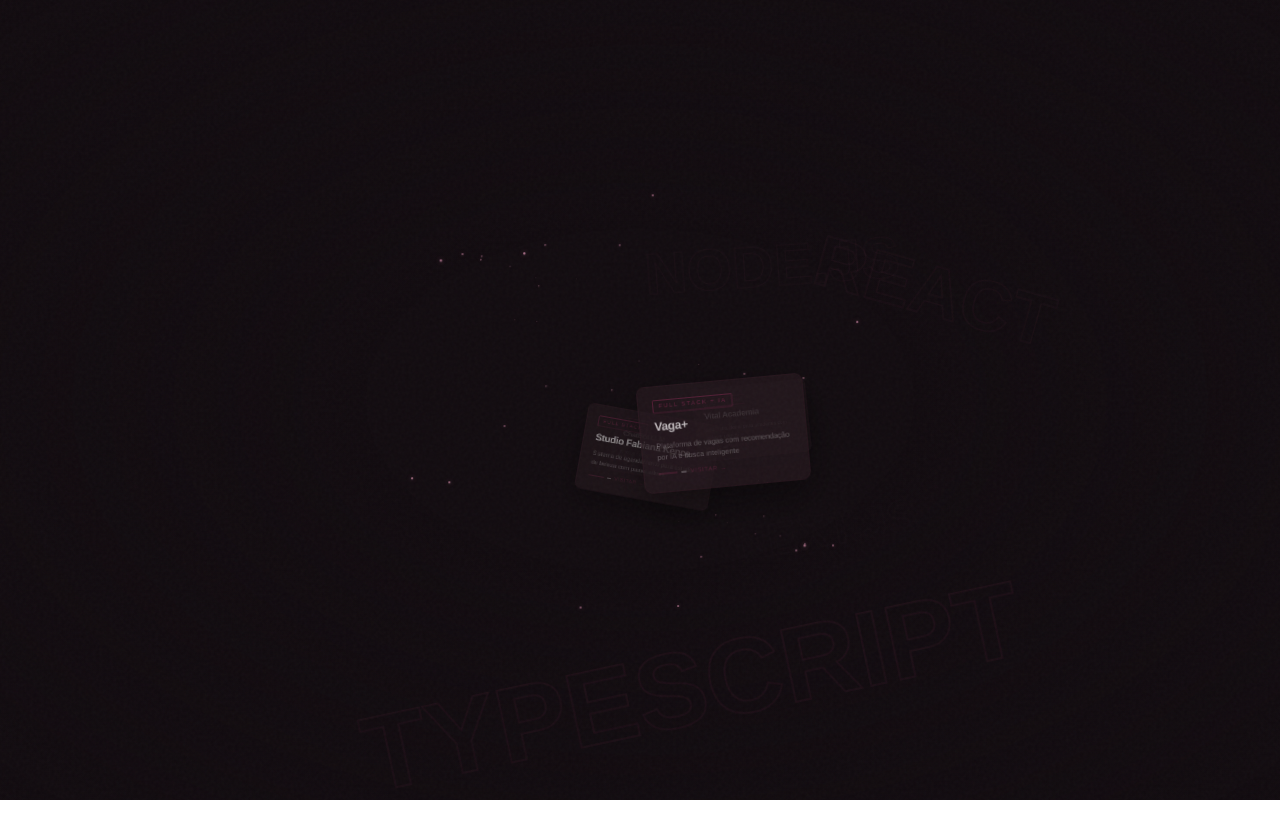
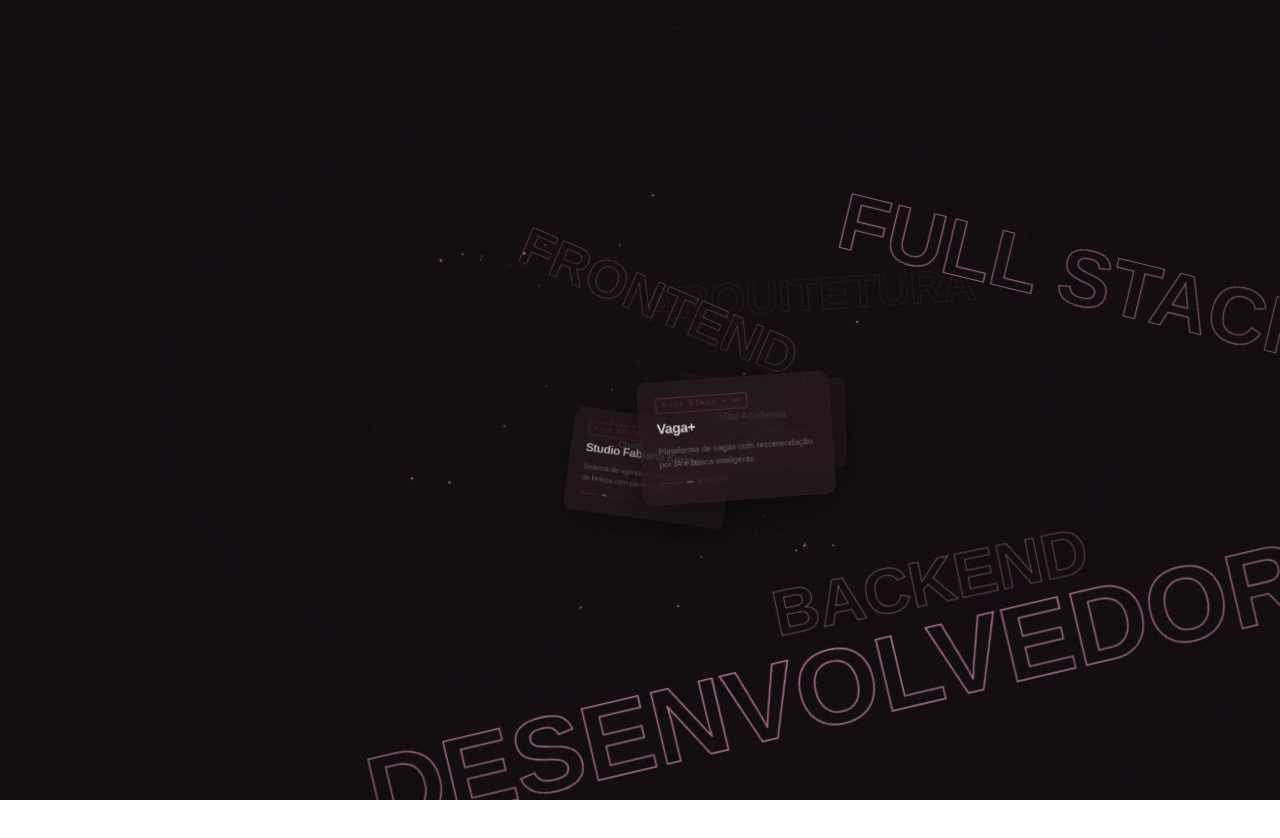
Before and after one commit to lcs-rg/portfolio, a Next.js app: page / in a window 1280 px wide. Shown: the top 838 px of the page. Built offline with nearby package versions, Linux system fonts and the light colour scheme.

Commit message:
refactor: encurtar animação, novos textos, cor accent nos strokes

```diff
--- a/components/BrutalIntro.tsx
+++ b/components/BrutalIntro.tsx
@@ -28,40 +28,40 @@
     type: "card", tag: "Full Stack + IA", title: "Vaga+",
     description: "Plataforma de vagas com recomendação por IA e busca inteligente",
     url: "https://vagamais.vercel.app/",
-    x: 0, y: -30, startZ: -500, speed: 1.05, rotZ: -2,
+    x: 0, y: -30, startZ: -300, speed: 1.05, rotZ: -2,
   },
   {
     type: "card", tag: "Full Stack", title: "Studio Fabiana Kence",
     description: "Sistema de agendamento para estúdio de beleza com painel admin",
     url: "https://studio-fabiana-kence-zd23.vercel.app/login",
-    x: -110, y: 25, startZ: -850, speed: 1.1, rotZ: 8,
+    x: -110, y: 25, startZ: -550, speed: 1.1, rotZ: 8,
   },
   {
     type: "card", tag: "Full Stack", title: "Vital Academia",
     description: "Site institucional para academia com aulas e planos",
     url: "https://vital-ativa-academia.vercel.app/",
-    x: 120, y: -35, startZ: -1200, speed: 1.15, rotZ: -5,
+    x: 120, y: -35, startZ: -800, speed: 1.15, rotZ: -5,
   },
   {
     type: "card", tag: "IA & ML", title: "ChatBot LLM",
     description: "Assistente conversacional com RAG e function calling",
     url: "https://github.com/seu-usuario/chatbot-llm",
-    x: -70, y: 40, startZ: -1550, speed: 1.0, rotZ: 10,
+    x: -70, y: 40, startZ: -1050, speed: 1.0, rotZ: 10,
   },
   {
     type: "card", tag: "ML & IA", title: "AI Dashboard",
     description: "Painel de analytics preditivo com machine learning",
     url: "https://github.com/seu-usuario/ai-dashboard",
-    x: 80, y: -45, startZ: -1900, speed: 1.1, rotZ: 5,
+    x: 80, y: -45, startZ: -1300, speed: 1.1, rotZ: 5,
   },
 
   // Big outline text
-  { type: "text", label: "TYPESCRIPT", x: -340, y: 280, startZ: -200, speed: 1.0, rotZ: -15 },
-  { type: "text", label: "REACT",      x: 310, y: -260, startZ: -800, speed: 0.95, rotZ: 12 },
-  { type: "text", label: "NEXT.JS",    x: 260, y: 300, startZ: -1800, speed: 0.85, rotZ: -8 },
-  { type: "text", label: "PYTHON",     x: -310, y: -300, startZ: -2200, speed: 0.8, rotZ: 20 },
-  { type: "text", label: "NODE.JS",    x: 10, y: -360, startZ: -1200, speed: 0.9, rotZ: -3 },
-  { type: "text", label: "DOCKER",     x: -190, y: 360, startZ: -2800, speed: 0.7, rotZ: 7 },
+  { type: "text", label: "DESENVOLVEDOR", x: -340, y: 280, startZ: -200, speed: 1.0, rotZ: -15 },
+  { type: "text", label: "FULL STACK",    x: 310, y: -260, startZ: -600, speed: 0.95, rotZ: 12 },
+  { type: "text", label: "BACKEND",       x: 260, y: 300, startZ: -1000, speed: 0.9, rotZ: -8 },
+  { type: "text", label: "FRONTEND",      x: -310, y: -300, startZ: -1400, speed: 0.85, rotZ: 20 },
+  { type: "text", label: "ARQUITETURA",   x: 10, y: -360, startZ: -1800, speed: 0.8, rotZ: -3 },
+  { type: "text", label: "PERFORMANCE",   x: -190, y: 360, startZ: -2200, speed: 0.75, rotZ: 7 },
 ];
 
 // ── The component ──
@@ -79,7 +79,7 @@
     if (!world) return;
 
     const proxy = document.getElementById("scroll-proxy");
-    if (proxy) proxy.style.height = "500vh";
+    if (proxy) proxy.style.height = "250vh";
 
     const ACCENT = C.primary;
 
@@ -168,7 +168,7 @@
             font-size: 10vw;
             font-weight: 900;
             color: transparent;
-            -webkit-text-stroke: 2px ${C.border};
+            -webkit-text-stroke: 2px ${C.accent};
             text-transform: uppercase;
             white-space: nowrap;
             font-family: 'Helvetica Neue', Arial, sans-serif;
@@ -227,7 +227,7 @@
       const now = Date.now();
 
       // Show portfolio after scrolling 200vh worth
-      if (sy > window.innerHeight * 2 && !entered) {
+      if (sy > window.innerHeight * 1.5 && !entered) {
         entered = true;
         setEntered(true);
       }
@@ -338,7 +338,7 @@
 
       {/* Portfolio */}
       {entered && (
-        <div style={{ position: "relative", zIndex: 20, marginTop: `${window.innerHeight * 2}px` }}>
+        <div style={{ position: "relative", zIndex: 20 }}>
           <PortfolioContent />
         </div>
       )}
```
